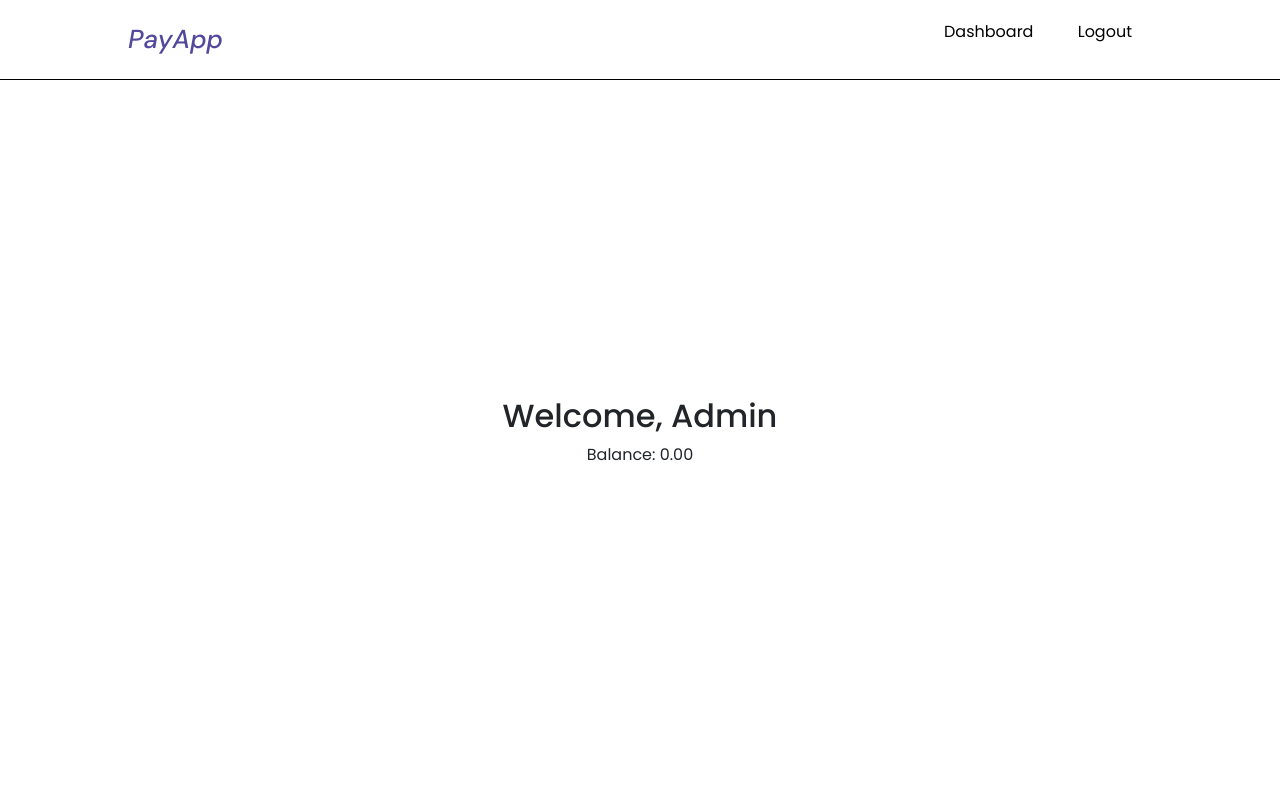
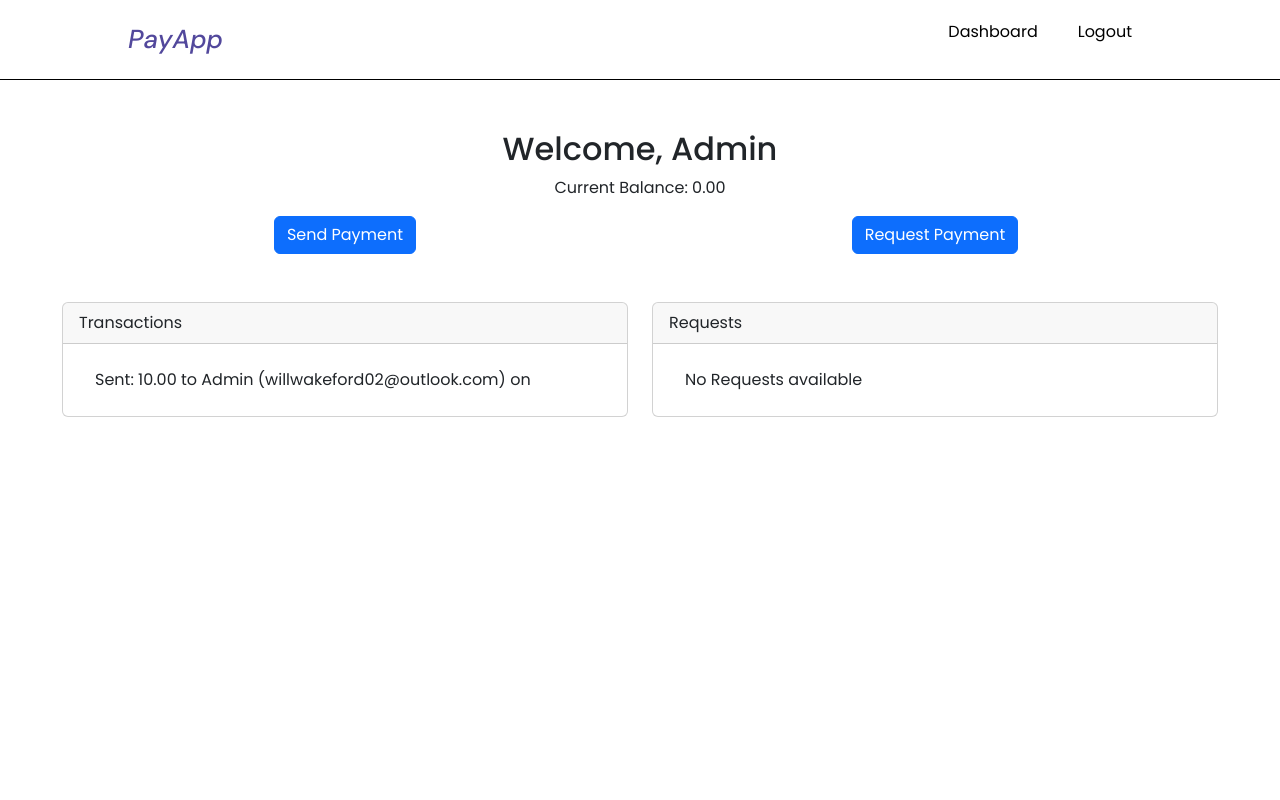
Before and after one commit to wako104/webapps2024, a Django app: page /dashboard/ in a window 1280 px wide. Run offline with Django 4.2, Linux system fonts and the light colour scheme; a user stored in the database is signed in; data comes from the database, SQL or seed files in the repository; both versions use the stored data as it was after the commit; tables that the repository leaves empty hold one stand-in row (values such as "Sample post").

Commit message:
Dashboard created

```diff
--- a/payapp/urls.py
+++ b/payapp/urls.py
@@ -5,6 +5,8 @@
 	path("", views.home, name="home"),
 	path("register/", views.register_view, name="register"),
 	path("login/", views.login_view, name="login"),
-	path("dashboard/", views.dashboard, name="dashboard"),
-	path("logout/", views.logout_view, name="logout")
+	path("dashboard/", views.dashboard_view, name="dashboard"),
+	path("logout/", views.logout_view, name="logout"),
+	path("send/", views.send_payment_view, name="send_payment"),
+	path("request/", views.request_payment_view, name="request_payment")
 ]
--- a/payapp/views.py
+++ b/payapp/views.py
@@ -55,14 +55,14 @@
 
 
 @login_required
-def dashboard(request):
+def dashboard_view(request):
 	transactions = Transaction.objects.filter(sender=request.user) | Transaction.objects.filter(receiver=request.user)
 	payment_requests = Request.objects.filter(requestee=request.user, fulfilled=False)
 	return render(request, 'dashboard.html', {'transactions': transactions, 'requests': payment_requests})
 
 
 @login_required
-def send_payment(request):
+def send_payment_view(request):
 	if request.method == 'POST':
 		form = TransactionForm(request.POST)
 		if form.is_valid():
@@ -85,7 +85,7 @@
 
 
 @login_required
-def request_payment(request):
+def request_payment_view(request):
 	if request.method == 'POST':
 		form = RequestForm(request.POST)
 		if form.is_valid():
@@ -94,3 +94,6 @@
 			payment_request.save()
 			messages.success(request, 'Payment Request Sent.')
 			return redirect
+	else:
+		form = TransactionForm()
+	return render(request, 'request_payment.html', {'form': form})
--- a/static/style.css
+++ b/static/style.css
@@ -50,13 +50,26 @@
     background-color: var(--primary-bg-color);
 }
 
+nav {
+    display: flex;
+    justify-content: center;
+    align-items: center;
+}
+
 .nav-links {
+    display: flex;
+    justify-content: center;
+    align-items: center;
     list-style: none;
 }
 
 .nav-links li {
-    display: inline-block;
+    /*display: inline-block;*/
     padding: 0 20px;
+}
+
+.nav-links ul {
+    padding: 0;
 }
 
 .nav-links li a {
@@ -73,8 +86,8 @@
     padding: 50px;
     display: flex;
     flex-direction: column;
-    justify-content: center;
     align-items: center;
     flex: 1;
     background-color: var(--primary-bg-color);
+    width: 100%;
 }
--- a/templates/dashboard.html
+++ b/templates/dashboard.html
@@ -1,7 +1,61 @@
 {% extends "base.html" %}
-{% block title %}Dashboard{% endblock %}
+{% block title %}PayApp | Dashboard{% endblock %}
 
 {% block content %}
-<h2>Welcome, {{ user.username }}</h2>
-<p>Balance: {{ user.balance }}</p>
+    <h2>Welcome, {{ user.username }}</h2>
+    <p>Current Balance: {{ user.balance }}</p>
+    <div class="row w-100 justify-content-around mb-5">
+        <div class="col text-center">
+            <a href="{% url 'send_payment' %}" class="btn btn-primary">Send Payment</a>
+        </div>
+        <div class="col text-center">
+            <a href="{% url 'request_payment' %}" class="btn btn-primary text-nowrap">Request Payment</a>
+        </div>
+    </div>
+    <div class="row w-100 justify-content-around mb-5">
+        <div class="col">
+            <div class="card">
+                <div class="card-header">Transactions</div>
+                <div class="card-body">
+                    <ul class="list-group list-group-flush">
+                        {% for transaction in transactions %}
+                            {% if transaction.sender == user %}
+                                <li class="list-group-item">
+                                    Sent: {{ transaction.amount }} {{ user.currency }} to {{ transaction.receiver }} on {{ transaction.create_at|date:'d-m-Y H:i' }}
+                                </li>
+                            {% else %}
+                                <li>
+                                    Received: {{ transaction.amount }} {{ user.currency }} from {{ transaction.sender }} on {{ transaction.created_at|date:'d-m-Y H:i' }}
+                                </li>
+                            {% endif %}
+                        {% empty %}
+                            <li class="list-group-item">No transactions available</li>
+                        {% endfor %}
+                    </ul>
+                </div>
+            </div>
+        </div>
+        <div class="col">
+            <div class="card">
+                <div class="card-header">Requests</div>
+                <div class="card-body">
+                    <ul class="list-group list-group-flush">
+                        {% for request in request %}
+                            {% if request.requester == user %}
+                                <li class="list-group-item">
+                                    Sent: {{ request.amount }} {{ user.currency }} from {{ request.requestee }} requested on {{ request.create_at|date:'d-m-Y H:i' }}
+                                </li>
+                            {% else %}
+                                <li>
+                                    Received: {{ request.amount }} {{ user.currency }} to {{ request.requester }} on {{ request.created_at|date:'d-m-Y H:i' }}
+                                </li>
+                            {% endif %}
+                        {% empty %}
+                            <li class="list-group-item">No Requests available</li>
+                        {% endfor %}
+                    </ul>
+                </div>
+            </div>
+        </div>
+    </div>
 {% endblock %}
--- a/templates/login.html
+++ b/templates/login.html
@@ -1,7 +1,7 @@
 {% extends "base.html" %}
 {% load crispy_forms_tags %}
 
-{% block title %}Log In - PayApp{% endblock %}
+{% block title %}PayApp | Log In{% endblock %}
 {% block content %}
     <div class="card">
         <div class="card-header">Log In</div>
--- /dev/null
+++ b/templates/request_payment.html
@@ -0,0 +1 @@
+{% extends "base.html" %}
```
Also changed, not shown: templates/home.html (+2 -6 lines), payapp/migrations/0002_alter_user_currency_alter_user_first_name_and_more.py (added), webapps.db.
